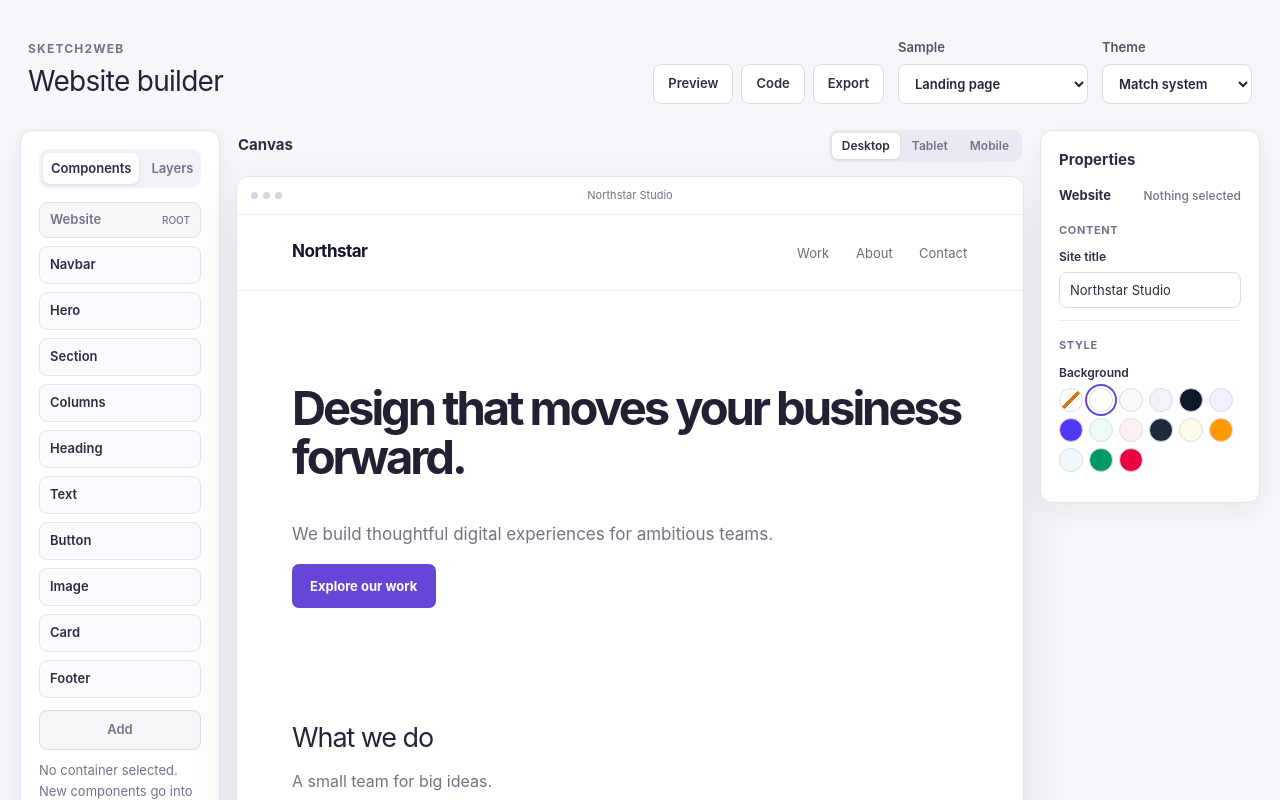
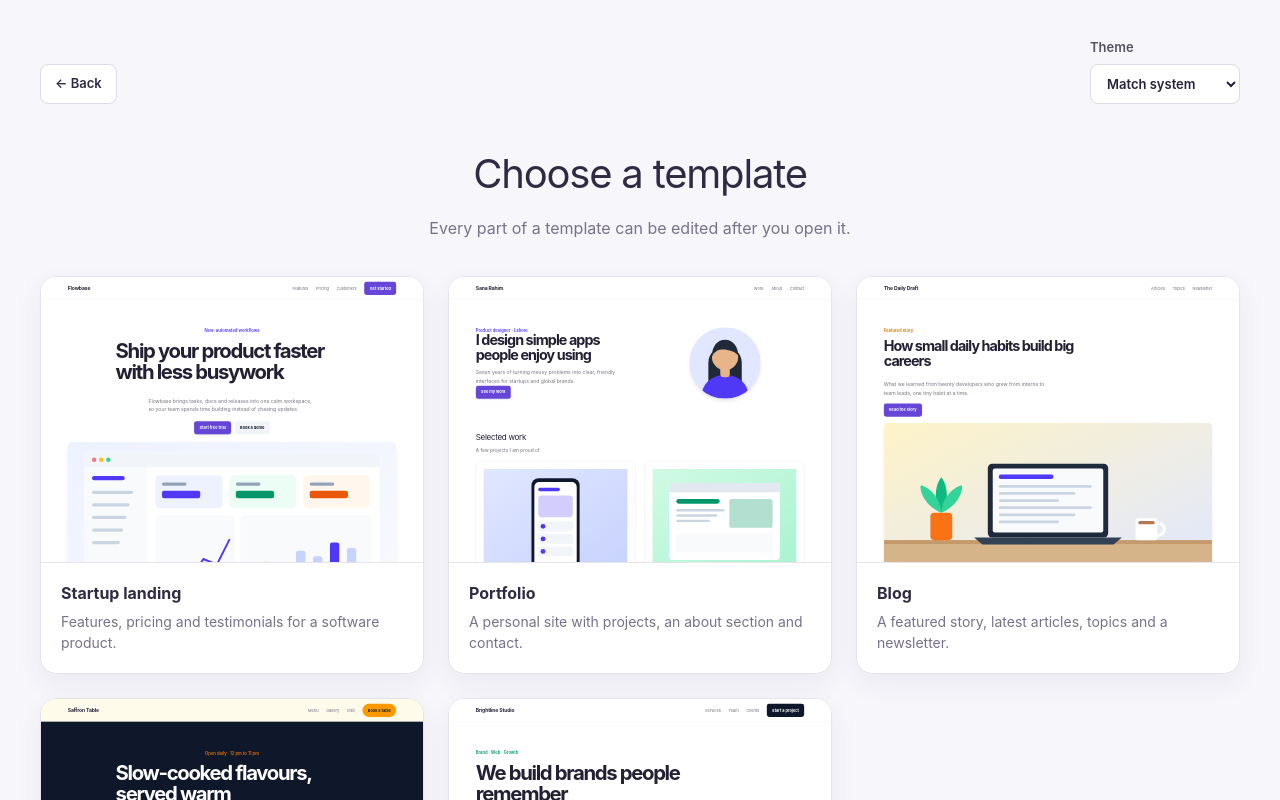
Before and after one commit to k9ves/Sketch2WEB-FYP, a React (Vite) app: page / in a window 1280 px wide. Both pictures are taken after a click on the button 395 px from the left and 411 px from the top of the page. Shown: the top 800 px of the page. Built offline with nearby package versions, Linux system fonts and the light colour scheme.

Commit message:
Template gallery with live thumbnails

```diff
--- a/src/App.css
+++ b/src/App.css
@@ -208,6 +208,91 @@
   .start-options {
     grid-template-columns: minmax(0, 1fr);
   }
+}
+
+/* Template gallery (T46) */
+.gallery-screen {
+  width: min(1200px, calc(100% - 40px));
+}
+
+.gallery-intro {
+  margin-top: 40px;
+}
+
+.gallery-grid {
+  display: grid;
+  grid-template-columns: repeat(auto-fill, minmax(300px, 1fr));
+  gap: 24px;
+  margin: 0;
+  padding: 0;
+  list-style: none;
+}
+
+.gallery-card {
+  display: grid;
+  width: 100%;
+  overflow: hidden;
+  padding: 0;
+  border: 1px solid var(--border-soft);
+  border-radius: 16px;
+  color: var(--text-strong);
+  background: var(--surface);
+  box-shadow: 0 10px 28px rgb(42 31 71 / 6%);
+  font: inherit;
+  text-align: left;
+  cursor: pointer;
+  transition:
+    border-color 150ms ease,
+    transform 150ms ease;
+}
+
+.gallery-card:hover {
+  border-color: var(--accent);
+  transform: translateY(-2px);
+}
+
+.gallery-card:focus-visible {
+  outline: 2px solid var(--accent);
+  outline-offset: 3px;
+}
+
+/* Shows the top of the page (navbar and hero), like a browser window. */
+.template-thumb {
+  position: relative;
+  aspect-ratio: 4 / 3;
+  overflow: hidden;
+  border-bottom: 1px solid var(--border-soft);
+  background: #fff;
+  pointer-events: none;
+}
+
+.template-thumb-page {
+  /* Same rules as the canvas: gutter and mobile layout follow this width. */
+  container: sw-page / inline-size;
+  position: absolute;
+  top: 0;
+  left: 0;
+  transform-origin: top left;
+  color-scheme: light;
+  color: #252239;
+  font-family: Inter, ui-sans-serif, system-ui, sans-serif;
+}
+
+.gallery-card-body {
+  display: grid;
+  gap: 6px;
+  padding: 18px 20px 20px;
+}
+
+.gallery-card-title {
+  font-size: 16px;
+  font-weight: 700;
+}
+
+.gallery-card-text {
+  color: var(--text-muted);
+  font-size: 14px;
+  line-height: 1.5;
 }
 
 .theme-picker {
--- a/src/App.tsx
+++ b/src/App.tsx
@@ -11,6 +11,8 @@ import PropertiesPanel from './editor/properties/PropertiesPanel'
 import TreePanel from './editor/tree/TreePanel'
 import ThemePicker from './editor/ThemePicker'
 import StartScreen from './editor/StartScreen'
+import TemplateGallery from './editor/TemplateGallery'
+import type { WebsiteTemplate } from './templates'
 import { findNode, isContainerType } from './store/tree'
 import { useWebsiteStore } from './store/websiteStore'
 import './App.css'
@@ -27,7 +29,7 @@ function isEditableTarget(target: EventTarget | null): boolean {
 
 type SidebarTab = 'components' | 'layers'
 
-type Screen = 'start' | 'editor'
+type Screen = 'start' | 'gallery' | 'editor'
 
 type Device = 'desktop' | 'tablet' | 'mobile'
 
@@ -146,9 +148,24 @@ function App() {
     setWebsite(sample)
   }
 
+  function openTemplate(template: WebsiteTemplate) {
+    setWebsite(template.website)
+    // The sample picker shows "Template" until a sample is chosen.
+    setSampleName('')
+    setScreen('editor')
+  }
+
   if (screen === 'start') {
-    // The template gallery (T46) will sit between these two screens.
-    return <StartScreen onChooseTemplate={() => setScreen('editor')} />
+    return <StartScreen onChooseTemplate={() => setScreen('gallery')} />
+  }
+
+  if (screen === 'gallery') {
+    return (
+      <TemplateGallery
+        onBack={() => setScreen('start')}
+        onSelect={openTemplate}
+      />
+    )
   }
 
   return (
@@ -185,6 +202,11 @@ function App() {
               value={sampleName}
               onChange={(event) => changeSample(event.target.value)}
             >
+              {sampleName === '' && (
+                <option value="" disabled>
+                  Template
+                </option>
+              )}
               <option value="landing">Landing page</option>
               <option value="portfolio">Portfolio</option>
               <option value="blog">Blog</option>
--- /dev/null
+++ b/src/editor/TemplateGallery.tsx
@@ -0,0 +1,91 @@
+import { useLayoutEffect, useRef, useState } from 'react'
+import Renderer from '../renderer/Renderer'
+import { EditableContext, NodeFrameContext } from '../renderer/nodeFrame'
+import type { WebsiteDocument } from '../schema/types'
+import { websiteTemplates } from '../templates'
+import type { WebsiteTemplate } from '../templates'
+import ThemePicker from './ThemePicker'
+import { StaticNodeFrame } from './freeform/CanvasNodeFrame'
+
+/** Width the thumbnail page is laid out at (a desktop window). */
+const THUMB_PAGE_WIDTH = 1280
+
+interface TemplateGalleryProps {
+  onBack: () => void
+  onSelect: (template: WebsiteTemplate) => void
+}
+
+/**
+ * The template rendered at desktop width and scaled down to fit, so the
+ * thumbnail always matches the template. Not interactive.
+ */
+function TemplateThumbnail({ website }: { website: WebsiteDocument }) {
+  const frameRef = useRef<HTMLDivElement>(null)
+  const [scale, setScale] = useState(0.25)
+
+  useLayoutEffect(() => {
+    const frame = frameRef.current
+    if (!frame) return
+    const update = () => setScale(frame.clientWidth / THUMB_PAGE_WIDTH)
+    update()
+    const observer = new ResizeObserver(update)
+    observer.observe(frame)
+    return () => observer.disconnect()
+  }, [])
+
+  return (
+    <div ref={frameRef} className="template-thumb" aria-hidden="true" inert>
+      <div
+        className="template-thumb-page"
+        style={{ width: THUMB_PAGE_WIDTH, transform: `scale(${scale})` }}
+      >
+        {/* Same wrappers (and so the same layout) as the canvas, without
+            drag and drop. */}
+        <NodeFrameContext.Provider value={StaticNodeFrame}>
+          <EditableContext.Provider value={false}>
+            <Renderer node={website} />
+          </EditableContext.Provider>
+        </NodeFrameContext.Provider>
+      </div>
+    </div>
+  )
+}
+
+/** Template gallery (T46): pick a template to open it in the editor. */
+function TemplateGallery({ onBack, onSelect }: TemplateGalleryProps) {
+  return (
+    <main className="start-screen gallery-screen">
+      <header className="start-header">
+        <button className="toolbar-button" type="button" onClick={onBack}>
+          ← Back
+        </button>
+        <ThemePicker />
+      </header>
+      <section className="start-intro gallery-intro">
+        <h1>Choose a template</h1>
+        <p>Every part of a template can be edited after you open it.</p>
+      </section>
+      <ul className="gallery-grid" aria-label="Templates">
+        {websiteTemplates.map((template) => (
+          <li key={template.id}>
+            <button
+              className="gallery-card"
+              type="button"
+              onClick={() => onSelect(template)}
+            >
+              <TemplateThumbnail website={template.website} />
+              <span className="gallery-card-body">
+                <span className="gallery-card-title">{template.name}</span>
+                <span className="gallery-card-text">
+                  {template.description}
+                </span>
+              </span>
+            </button>
+          </li>
+        ))}
+      </ul>
+    </main>
+  )
+}
+
+export default TemplateGallery
--- /dev/null
+++ b/src/templates/index.ts
@@ -0,0 +1,73 @@
+// Templates offered in the gallery. Each one is checked with
+// validateTemplate when the app loads; a template with issues is left out
+// (and reported in the console), so the editor never opens a broken one.
+
+import { isWebsiteDocument } from '../schema/types'
+import type { WebsiteDocument } from '../schema/types'
+import { validateTemplate } from './validateTemplate'
+import agency from './agency.json'
+import blog from './blog.json'
+import portfolio from './portfolio.json'
+import restaurant from './restaurant.json'
+import saas from './saas.json'
+
+export interface WebsiteTemplate {
+  /** File name, also the id prefix of its nodes. */
+  id: string
+  name: string
+  description: string
+  website: WebsiteDocument
+}
+
+interface TemplateSource {
+  id: string
+  name: string
+  description: string
+  website: unknown
+}
+
+const sources: TemplateSource[] = [
+  {
+    id: 'saas',
+    name: 'Startup landing',
+    description: 'Features, pricing and testimonials for a software product.',
+    website: saas,
+  },
+  {
+    id: 'portfolio',
+    name: 'Portfolio',
+    description: 'A personal site with projects, an about section and contact.',
+    website: portfolio,
+  },
+  {
+    id: 'blog',
+    name: 'Blog',
+    description: 'A featured story, latest articles, topics and a newsletter.',
+    website: blog,
+  },
+  {
+    id: 'restaurant',
+    name: 'Restaurant',
+    description: 'Menu favourites, a photo gallery, opening hours and a map.',
+    website: restaurant,
+  },
+  {
+    id: 'agency',
+    name: 'Agency',
+    description: 'Services, client quotes and the team of a creative studio.',
+    website: agency,
+  },
+]
+
+function loadTemplate(source: TemplateSource): WebsiteTemplate | null {
+  const issues = validateTemplate(source.website, { idPrefix: source.id })
+  if (issues.length > 0 || !isWebsiteDocument(source.website)) {
+    console.warn(`Template "${source.id}" is not offered:`, issues)
+    return null
+  }
+  return { ...source, website: source.website }
+}
+
+export const websiteTemplates: readonly WebsiteTemplate[] = sources
+  .map(loadTemplate)
+  .filter((template): template is WebsiteTemplate => template !== null)
```
Also changed, not shown: 1 other file (tests, documents, lock files or other folders).
